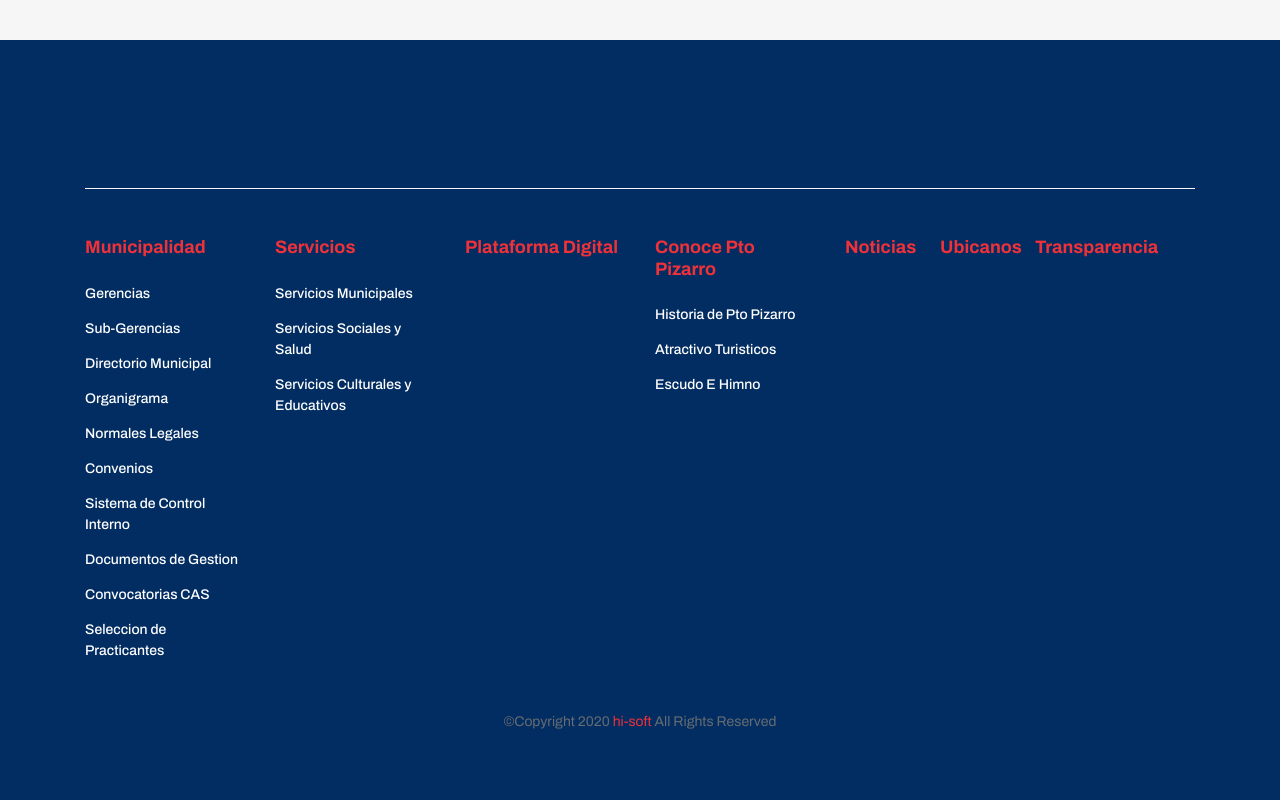
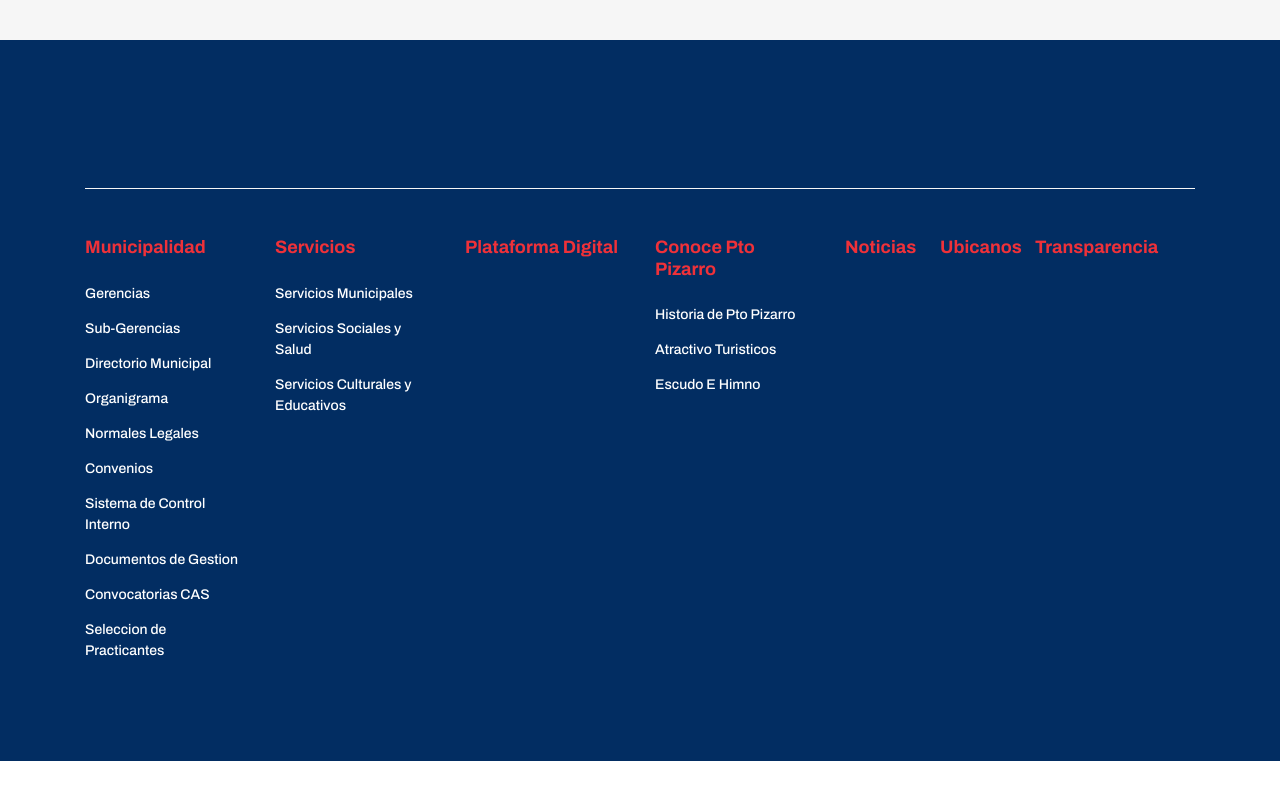
Before and after one commit to mgarciaz26/mpptopizarro, a plain HTML site: page ubicacion.html in a window 1280 px wide. Shown: the part 717-1517 px from the top of the page. After the commit the page ends 1478 px from the top, so only its background shows below. Drawn offline with Linux system fonts and the light colour scheme.

Commit message:
comentando el copiright

```diff
--- a/ubicacion.html
+++ b/ubicacion.html
@@ -855,7 +855,7 @@
           </div> -->
         </div>
       </div>
-      <div class="footer-bottom py-sm-5 py-4">
+      <!-- <div class="footer-bottom py-sm-5 py-4">
         <div class="container">
           <div class="row">
             <div class="col-lg-12 text-center">
@@ -863,7 +863,7 @@
             </div>
           </div>
         </div>
-      </div>
+      </div> -->
     </footer>
     <!--=================================
     footer-->
```
